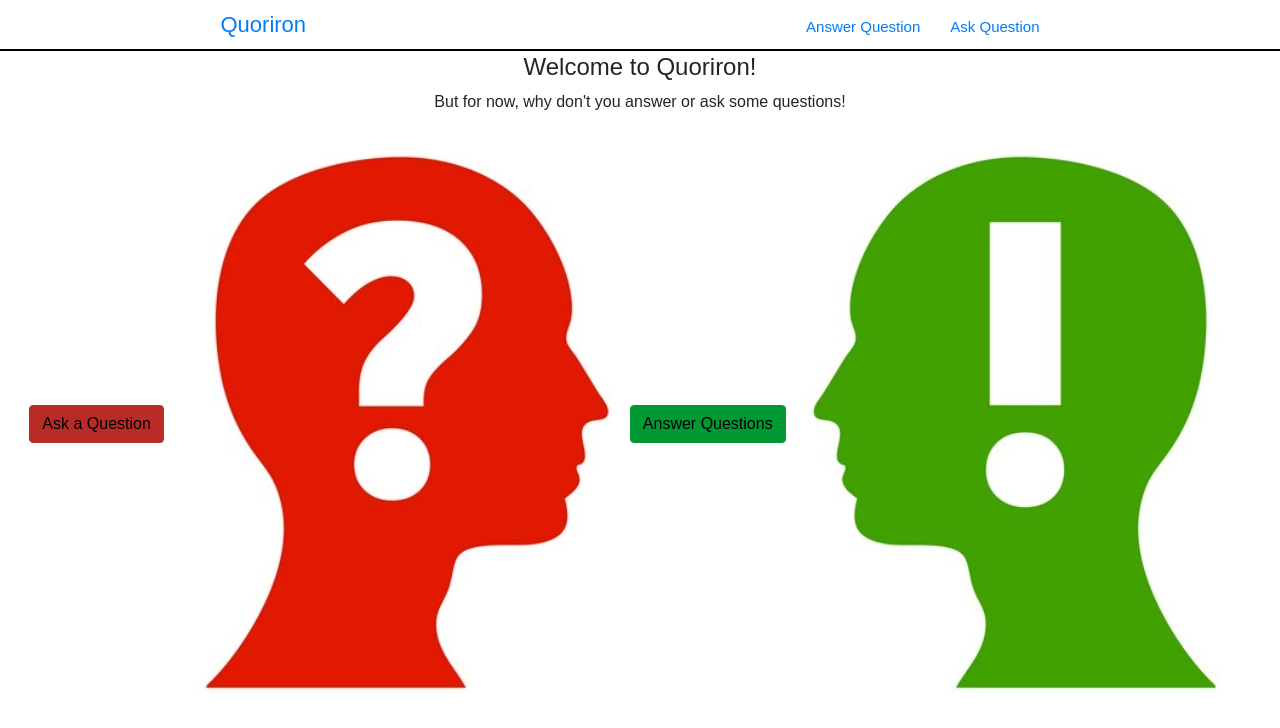
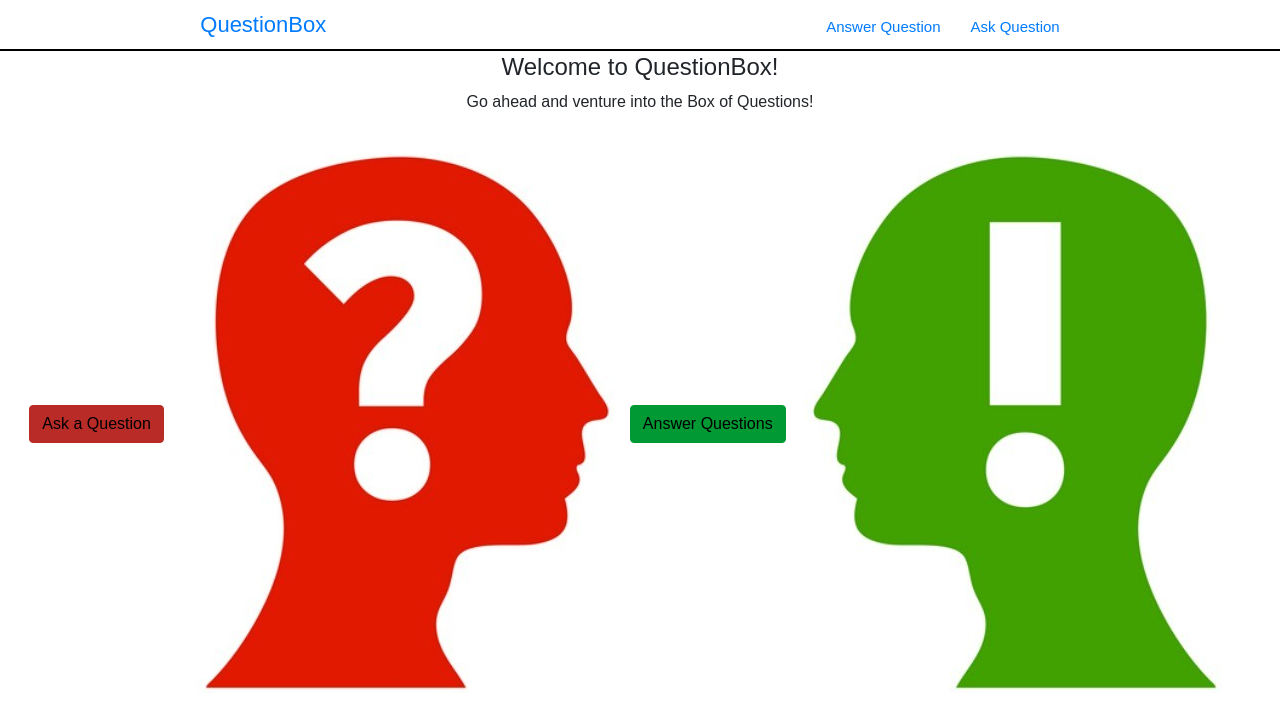
Before and after one commit to akashdeeps19/questionbox, a React (Create React App) app in the folder frontend/: page / in a window 1280 px wide. Shown: the top 728 px of the page. Built offline with nearby package versions, Linux system fonts and the light colour scheme; no server answers; sample sign-in values are in the browser's storage.

Commit message:
Minor Changes II

```diff
--- a/frontend/src/components/Home.js
+++ b/frontend/src/components/Home.js
@@ -5,8 +5,8 @@ import { Button } from 'react-bootstrap';
 const Home = () => {
     return (
         <div>
-          <h4>Welcome to Quoriron!</h4>
-          <p>But for now, why don't you answer or ask some questions!</p>
+          <h4>Welcome to QuestionBox!</h4>
+          <p>Go ahead and venture into the Box of Questions!</p>
           <br/>
                     <Link style={{ color: 'white' }} to={`/questions/new`}><Button style={{ backgroundColor: '#b92b27', borderColor: '#b92b27' }}>Ask a Question</Button></Link>
 
--- a/frontend/src/components/Navbar.js
+++ b/frontend/src/components/Navbar.js
@@ -4,7 +4,7 @@ import { NavLink } from 'react-router-dom';
 const Navbar = props => {
   return (
     <div style={{ borderBottom: '2px solid black', paddingBottom: '8px', paddingTop: '8px', marginBottom: '2px' }}>
-      <NavLink style={{ marginRight: '500px', fontSize: 22 }} to="/">Quoriron</NavLink>
+      <NavLink style={{ marginRight: '500px', fontSize: 22 }} to="/">QuestionBox</NavLink>
       <NavLink style={{ marginRight: '30px', fontSize: 15 }} to="/questions">Answer Question</NavLink>
       <NavLink style={{ marginRight: '20px', fontSize: 15 }} to="/questions/new">Ask Question</NavLink>
     </div>
--- a/frontend/src/containers/answer.js
+++ b/frontend/src/containers/answer.js
@@ -26,7 +26,7 @@ class Answer extends Component {
   render() {
     return (
         <div className="mybox">
-          <AnswerCard rating={0} upvoter={10} downvoter={5} content={this.props.answer.answer} comment={"That was very helpful,thanks!"} />
+          <AnswerCard rating={+5} upvoter={10} downvoter={5} content={this.props.answer.answer} comment={"That was very helpful,thanks!"} />
         </div>
     );
   }
--- a/frontend/src/containers/login/index.js
+++ b/frontend/src/containers/login/index.js
@@ -53,6 +53,7 @@ import {  Col, FormControl, FormGroup, Button, Checkbox } from 'react-bootstrap'
 				    <Col>
 				      <Checkbox style={{float:'left',marginTop:'0px'}}> Remember me</Checkbox>
 				      <br/>
+				      <div style={{ backgroundImage: `url(require("./login.jpeg"))`, backgroundPosition: 'center',backgroundSize: 'cover',backgroundRepeat: 'no-repeat'}}/>
 				      <Link style={{textAlign:'center'}} className="pull-right" to="/Signup">Hurry up and register if you haven't!</Link>
 				      </Col>
 				    </FormGroup>
@@ -61,6 +62,8 @@ import {  Col, FormControl, FormGroup, Button, Checkbox } from 'react-bootstrap'
 				    </FormGroup>
 				 </form>
 				 </Col>
+
+
 			</Col>
 		)
 	}
--- a/frontend/src/containers/question.js
+++ b/frontend/src/containers/question.js
@@ -42,7 +42,9 @@ class Question extends Component {
         <div>
         { question ?
         <div>
+        <div  style={{border: '7px solid red'}}>
           <QuestionCard question={ques} />
+        </div>
           <button onClick={this.handleDelete}>Delete</button>
           <CreateAnswer question={ques} />
         </div>
--- a/frontend/src/containers/questions.js
+++ b/frontend/src/containers/questions.js
@@ -38,7 +38,11 @@ class Questions extends Component {
 
     return (
 
-        <div>
+        <div style={
+    {
+     border: '7px solid red'
+    }
+  }>
           {renderQuestions}
         </div>
     );
--- a/frontend/src/containers/signup/index.js
+++ b/frontend/src/containers/signup/index.js
@@ -2,6 +2,7 @@ import React from 'react'
 import {  Link } from 'react-router-dom'
 import axios from 'axios'
 import {  Col, FormControl, FormGroup, Button, Checkbox, Modal, Image, Grid, Thumbnail } from 'react-bootstrap'
+
 export default class Signup extends React.Component{
 	constructor(props){
 		super(props);
@@ -48,7 +49,8 @@ export default class Signup extends React.Component{
 	render(){
 		let close = () => this.setState({ show: false });
 		return(
-			<Col sm={4} smOffset={4} style={{marginTop:'140px'}}>
+			<Col sm={4} smOffset={4} style={{marginTop:'40px'}}>
+
 				<Col>
 				<form className="well" onSubmit={this.onSubmit}>
 					<h1 style={{textAlign:'center', marginBottom:'20px'}}>Register to get started!</h1>
@@ -75,6 +77,7 @@ export default class Signup extends React.Component{
 				    <Col>
 				      <Checkbox style={{float:'left',marginTop:'0px'}}>       I would like to receive promotional mail and notifications regarding my questions, and interested topics.</Checkbox>
 				      <Link className="pull-right" to="/login">Already have an account ?</Link>
+				      <div style={{ backgroundImage: `url(require("./login.jpeg"))`, backgroundPosition: 'center',backgroundSize: 'cover',backgroundRepeat: 'no-repeat'}}/>
 				      </Col>
 				    </FormGroup>
 				    <Modal
@@ -103,6 +106,7 @@ export default class Signup extends React.Component{
 
 				 </form>
 				 </Col>
+					<div style={{backgroundImage: `url(https://source.unsplash.com/random)`, backgroundPosition: 'center',backgroundSize: 'cover',backgroundRepeat: 'no-repeat'}}/>
 
 			</Col>
 
```
Also changed, not shown: frontend/src/containers/login/login.jpeg (added), frontend/src/containers/signup/login.jpeg (added).
